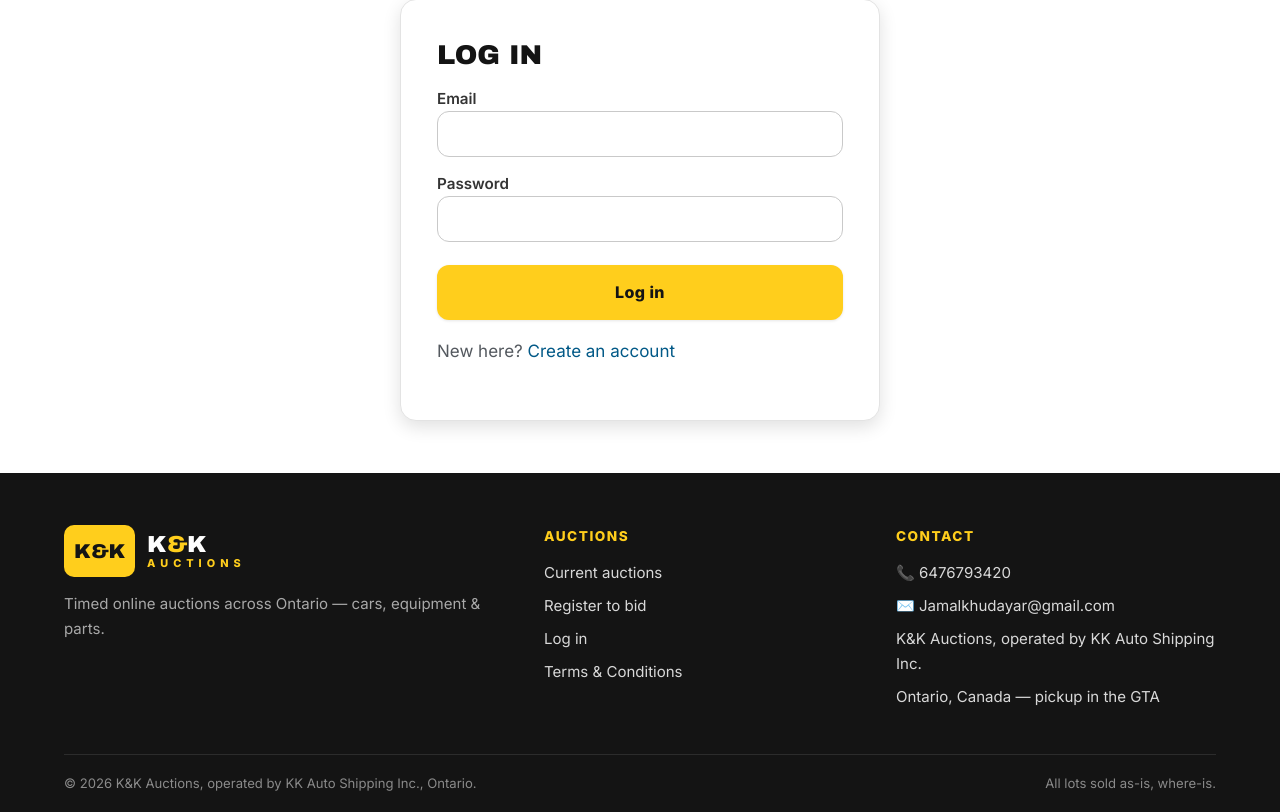
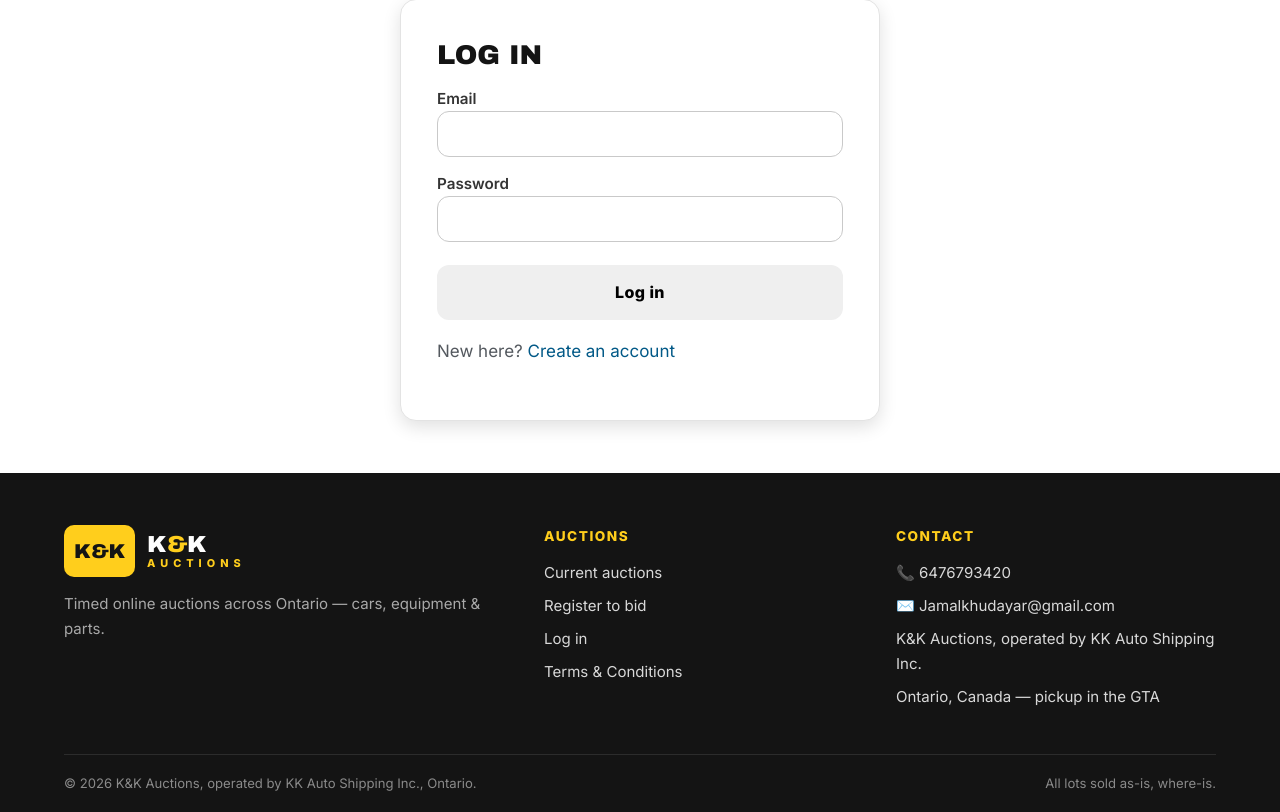
Before and after one commit to jamalkhudayar-glitch/kk-auctions, a Flask app: page /login in a window 1280 px wide. Shown: the part 171-983 px from the top of the page. Run offline with Flask 3, Linux system fonts and the light colour scheme.

Commit message:
Bryan's corporate look: white/blue theme, scrap-buying content removed

```diff
--- a/templates/login.html
+++ b/templates/login.html
@@ -10,7 +10,7 @@
     <label>Password
       <input type="password" name="password" required autocomplete="current-password">
     </label>
-    <button class="btn btn-gold btn-lg" type="submit">Log in</button>
+    <button class="btn btn-brand btn-lg" type="submit">Log in</button>
   </form>
   <p class="muted">New here? <a href="{{ url_for('register') }}">Create an account</a></p>
 </div>
```
